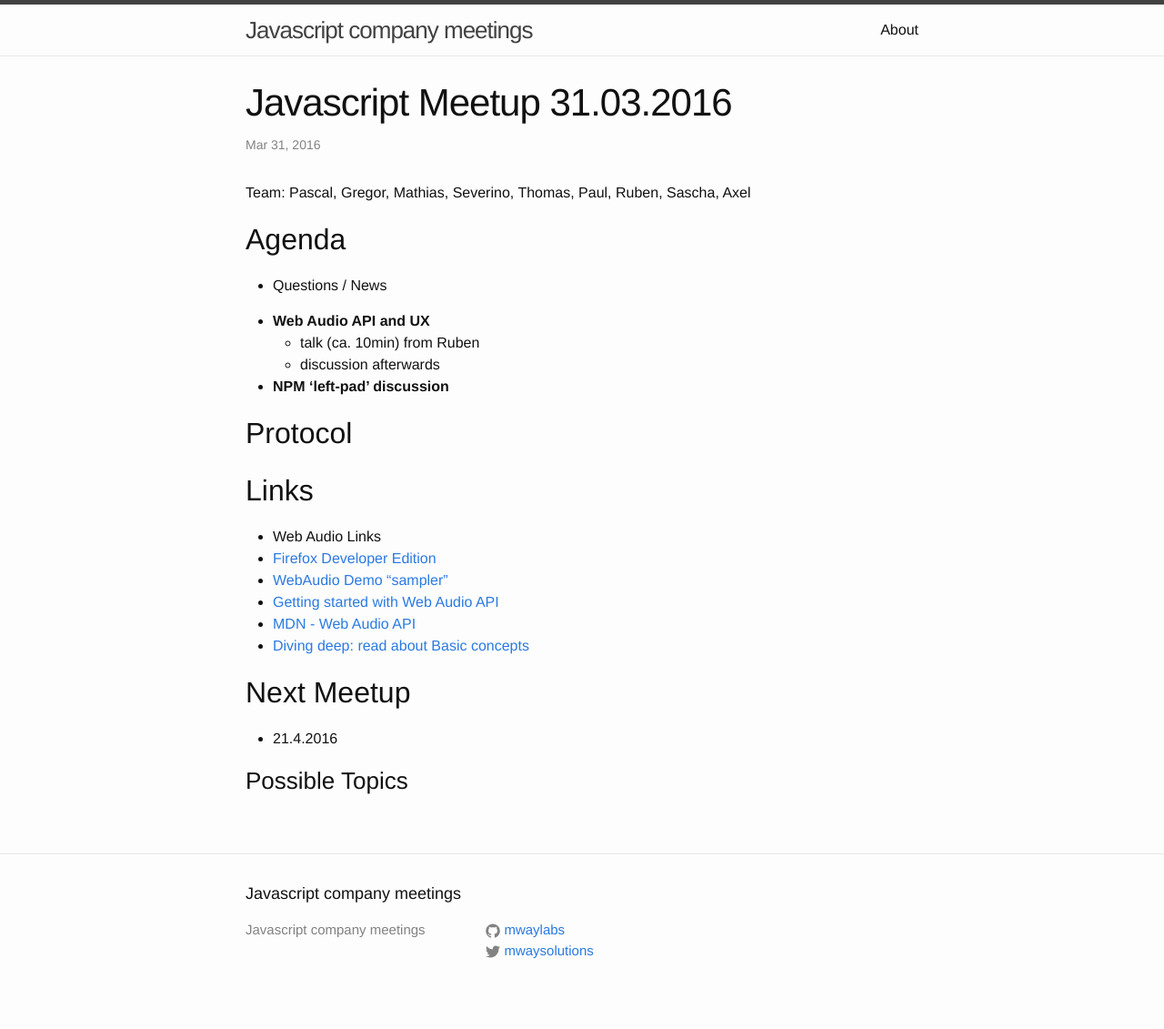
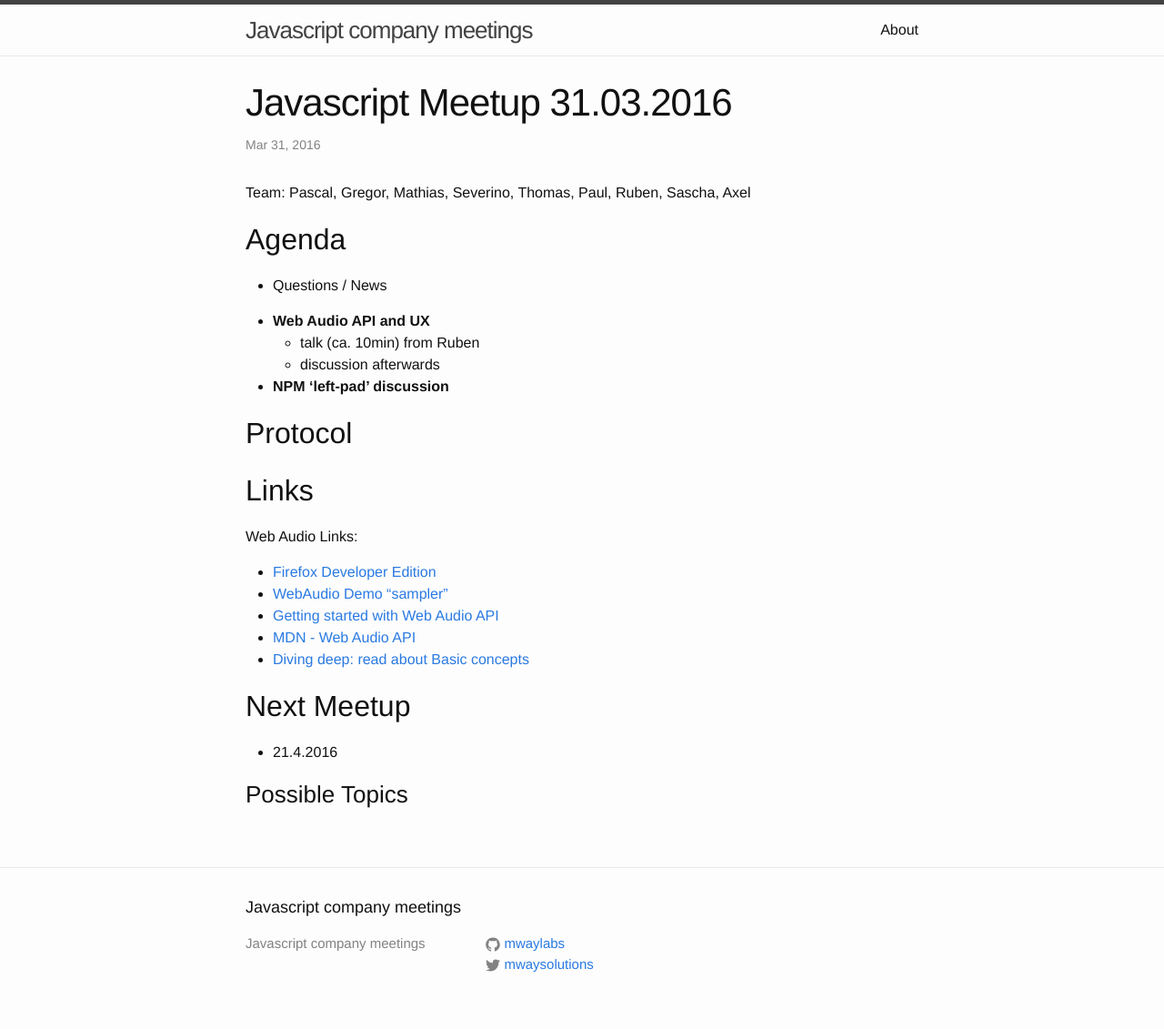
Before and after one commit to MathiasTim/javascript-company-meeting, a Jekyll site: the page built from _posts/2016-03-31-meetup.md, in a window 1280 px wide. Shown: the whole page at 91% size. Built offline with Jekyll 4.4.1, drawn with Linux system fonts in a browser that asks for light colours.

```diff
--- a/_posts/2016-03-31-meetup.md
+++ b/_posts/2016-03-31-meetup.md
@@ -20,7 +20,7 @@ Team: Pascal, Gregor, Mathias, Severino, Thomas, Paul, Ruben, Sascha, Axel
 ## Protocol
 
 ## Links
-- Web Audio Links
+Web Audio Links:
  - [Firefox Developer Edition](https://www.mozilla.org/de/firefox/developer/)
  - [WebAudio Demo "sampler"](https://webaudiodemos.appspot.com/Samplr/index.html)
  - [Getting started with Web Audio API](http://www.html5rocks.com/en/tutorials/webaudio/intro/)
```
